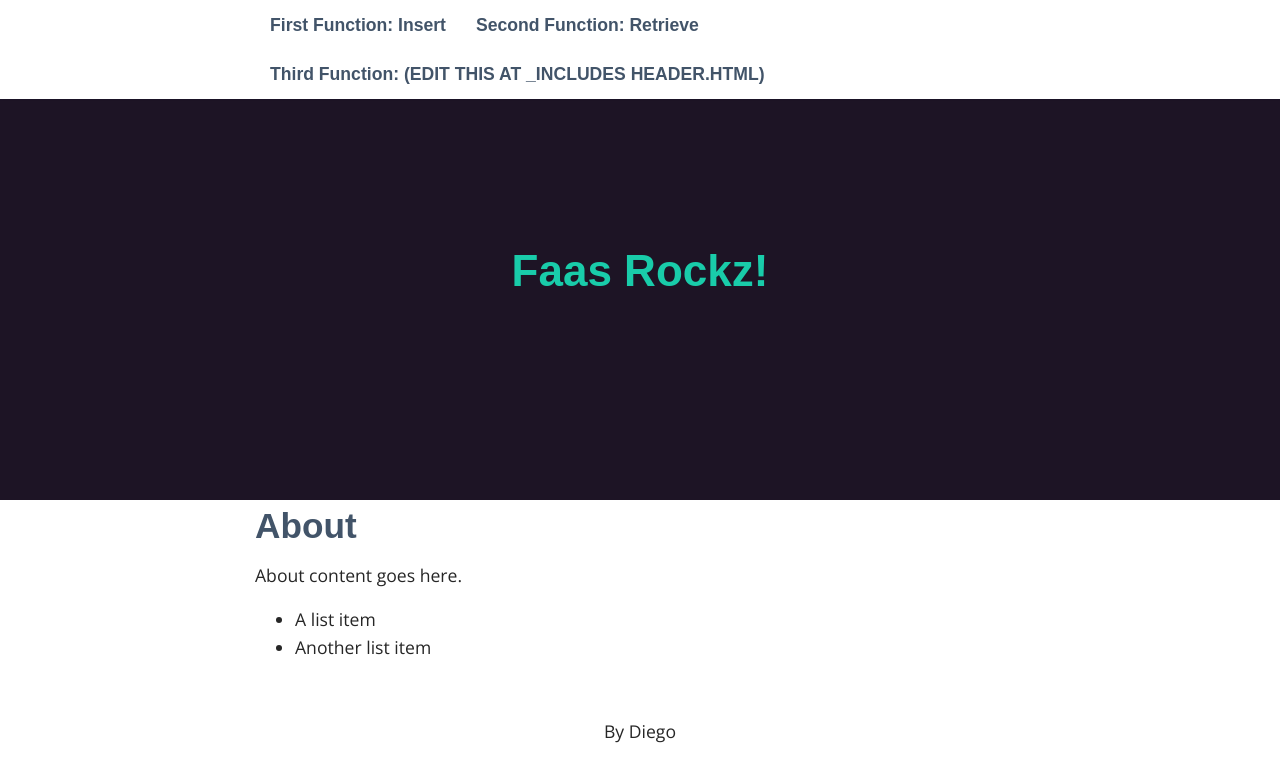
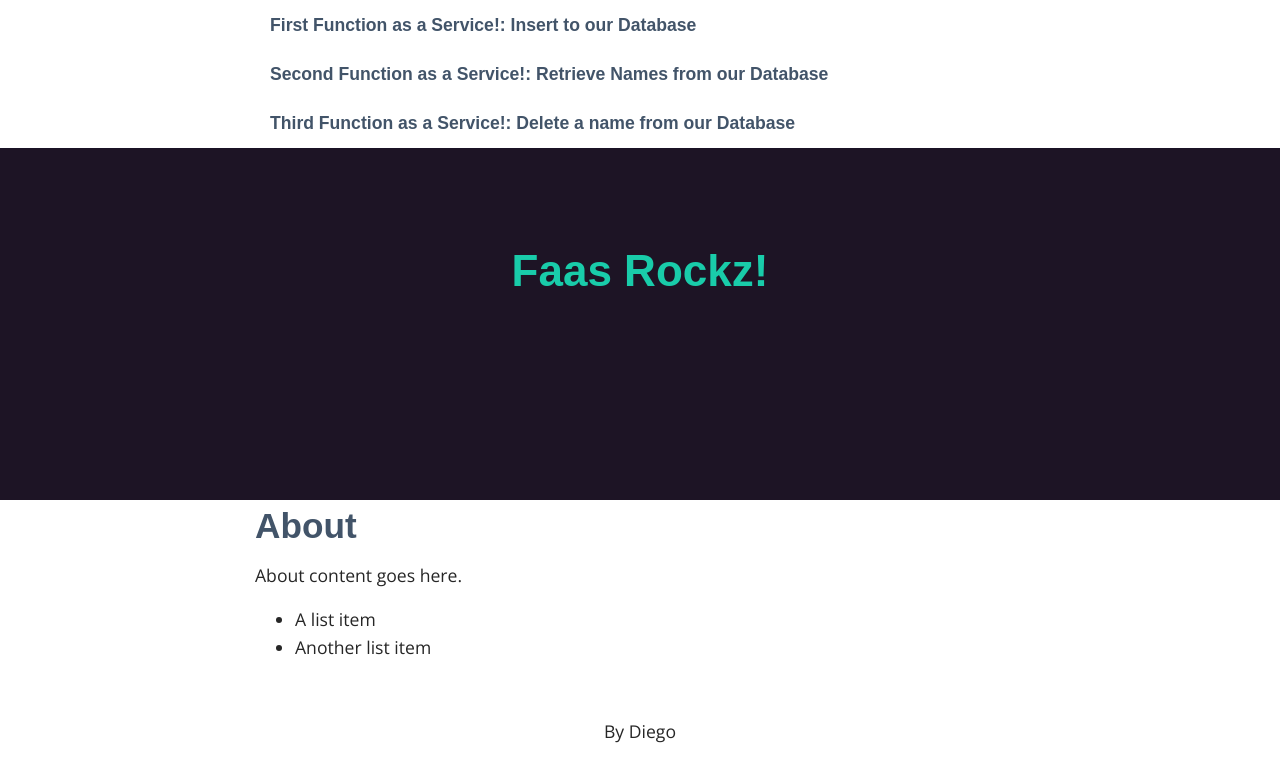
Before and after one commit to devanegas/faasJekyll, a Jekyll site: the page built from _pages/01_about.md, in a window 1280 px wide. Shown: the top 782 px of the page. Built offline with Jekyll 4.4.1, drawn with Linux system fonts in a browser that asks for light colours; some web fonts are replaced.

Commit message:
fixed the main page to look good

```diff
--- a/_includes/header.html
+++ b/_includes/header.html
@@ -5,9 +5,9 @@
 <!-- {% for page in site.pages %} {% if page.title %}
 <li><a href="{{ page.url | prepend: site.baseurl }}">{{ page.title }}</a></li>
 {% endif %} {% endfor %} -->
-<li><a href="{{ "/firstFunction" | prepend: site.baseurl }}">First Function: Insert</a></li>
-<li><a href="{{ "/secondFunction" | prepend: site.baseurl }}">Second Function: Retrieve</a></li>
-<li><a href="{{ "/thirdFunction" | prepend: site.baseurl }}">Third Function: (EDIT THIS AT _INCLUDES HEADER.HTML)</a></li>
+<li><a href="{{ "/firstFunction" | prepend: site.baseurl }}">First Function as a Service!: Insert to our Database</a></li>
+<li><a href="{{ "/secondFunction" | prepend: site.baseurl }}">Second Function as a Service!: Retrieve Names from our Database</a></li>
+<li><a href="{{ "/thirdFunction" | prepend: site.baseurl }}">Third Function as a Service!: Delete a name from our Database</a></li>
 			</ul>
 			</li>
 			</ul>
```
Also changed, not shown: 1 other file.
